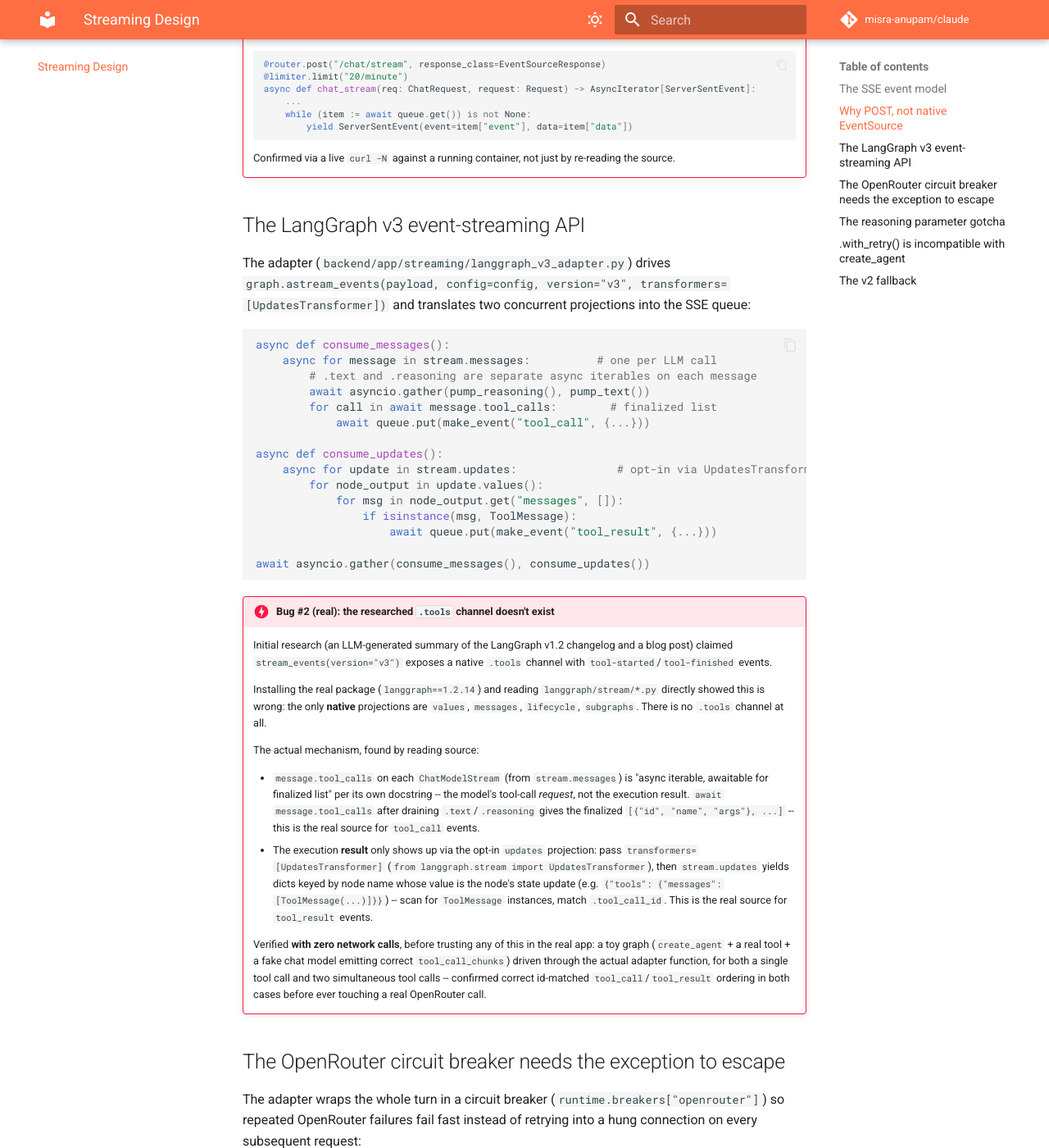
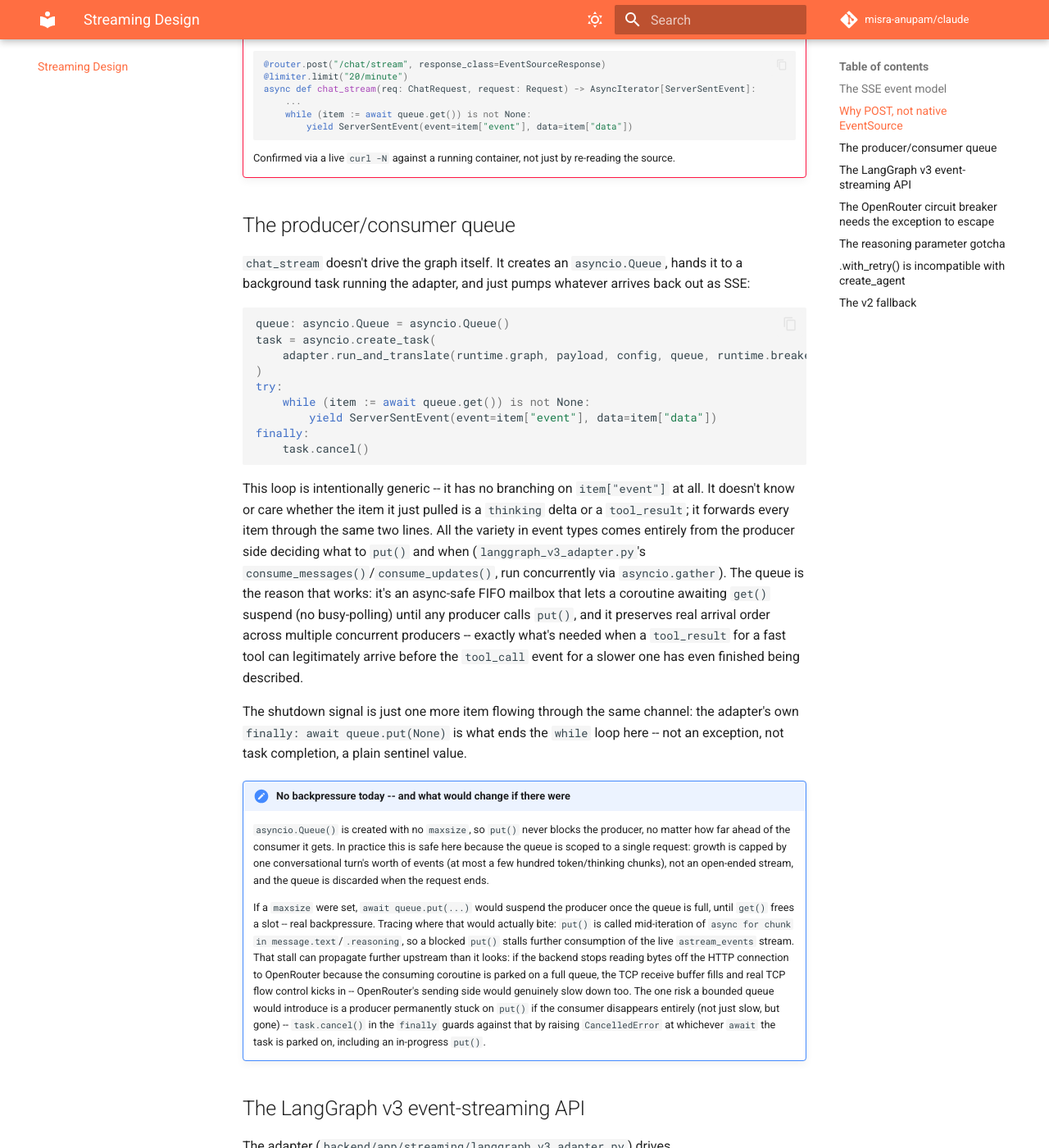
Before and after one commit to misra-anupam/claude, an MkDocs documentation site: the page built from docs/docs/streaming.md, in a window 1280 px wide and 1400 px high, scrolled down 1458 px. Shown: the whole window at 82% size. Built offline with MkDocs 1.6.1 and Material for MkDocs 9.7.7, drawn with Linux system fonts in a browser that asks for light colours; comment, search, counter and statistics services are not loaded; some of the changed text lies outside the part shown.

Commit message:
Document streaming queue and tool event split; add multi-worker TODO and CHECK notes
Co-Authored-By: Claude Sonnet 5.5 <noreply@anthropic.com>

````diff
--- a/docs/docs/streaming.md
+++ b/docs/docs/streaming.md
@@ -72,6 +72,65 @@ any HTTP method.
     Confirmed via a live `curl -N` against a running container, not just by
     re-reading the source.
 
+## The producer/consumer queue
+
+`chat_stream` doesn't drive the graph itself. It creates an `asyncio.Queue`,
+hands it to a background task running the adapter, and just pumps whatever
+arrives back out as SSE:
+
+```python
+queue: asyncio.Queue = asyncio.Queue()
+task = asyncio.create_task(
+    adapter.run_and_translate(runtime.graph, payload, config, queue, runtime.breakers["openrouter"])
+)
+try:
+    while (item := await queue.get()) is not None:
+        yield ServerSentEvent(event=item["event"], data=item["data"])
+finally:
+    task.cancel()
+```
+
+This loop is intentionally generic -- it has no branching on `item["event"]`
+at all. It doesn't know or care whether the item it just pulled is a
+`thinking` delta or a `tool_result`; it forwards every item through the same
+two lines. All the variety in event types comes entirely from the producer
+side deciding what to `put()` and when (`langgraph_v3_adapter.py`'s
+`consume_messages()`/`consume_updates()`, run concurrently via
+`asyncio.gather`). The queue is the reason that works: it's an async-safe
+FIFO mailbox that lets a coroutine awaiting `get()` suspend (no busy-polling)
+until any producer calls `put()`, and it preserves real arrival order across
+multiple concurrent producers -- exactly what's needed when a `tool_result`
+for a fast tool can legitimately arrive before the `tool_call` event for a
+slower one has even finished being described.
+
+The shutdown signal is just one more item flowing through the same channel:
+the adapter's own `finally: await queue.put(None)` is what ends the `while`
+loop here -- not an exception, not task completion, a plain sentinel value.
+
+!!! note "No backpressure today -- and what would change if there were"
+    `asyncio.Queue()` is created with no `maxsize`, so `put()` never blocks
+    the producer, no matter how far ahead of the consumer it gets. In
+    practice this is safe here because the queue is scoped to a single
+    request: growth is capped by one conversational turn's worth of events
+    (at most a few hundred token/thinking chunks), not an open-ended stream,
+    and the queue is discarded when the request ends.
+
+    If a `maxsize` were set, `await queue.put(...)` would suspend the
+    producer once the queue is full, until `get()` frees a slot -- real
+    backpressure. Tracing where that would actually bite: `put()` is called
+    mid-iteration of `async for chunk in message.text`/`.reasoning`, so a
+    blocked `put()` stalls further consumption of the live
+    `astream_events` stream. That stall can propagate further upstream than
+    it looks: if the backend stops reading bytes off the HTTP connection to
+    OpenRouter because the consuming coroutine is parked on a full queue,
+    the TCP receive buffer fills and real TCP flow control kicks in --
+    OpenRouter's sending side would genuinely slow down too. The one risk a
+    bounded queue would introduce is a producer permanently stuck on `put()`
+    if the consumer disappears entirely (not just slow, but gone) --
+    `task.cancel()` in the `finally` guards against that by raising
+    `CancelledError` at whichever `await` the task is parked on, including
+    an in-progress `put()`.
+
 ## The LangGraph v3 event-streaming API
 
 The adapter (`backend/app/streaming/langgraph_v3_adapter.py`) drives
@@ -95,6 +154,29 @@ async def consume_updates():
 
 await asyncio.gather(consume_messages(), consume_updates())
 ```
+
+These two functions read different native projections and cover opposite
+halves of a tool call -- the *request* vs. the *result*:
+
+| | `consume_messages()` | `consume_updates()` |
+|---|---|---|
+| Reads from | `stream.messages` -- native | `stream.updates` -- opt-in, only exists because `transformers=[UpdatesTransformer]` was passed to `astream_events` |
+| One item per | LLM call | graph node state change |
+| Produces | `thinking`, `token`, `tool_call` | `tool_result` |
+| Represents | what the model said and *decided to call* (`message.tool_calls` is explicitly documented as the request, not the execution result) | proof a tool *actually ran*, via `ToolMessage` instances scanned out of the node's state update, matched by `.tool_call_id` |
+
+Neither one alone is enough: `consume_messages` alone would never show that
+a tool finished (it only sees the model's side), and `consume_updates` alone
+would never show what was asked for, or produce any token/thinking text at
+all. They're run concurrently via `asyncio.gather`, not sequentially,
+because a `tool_call` event and its matching `tool_result` arrive on
+genuinely independent timelines -- when the model fires two tool calls in
+one turn, both `tool_call` events land together as soon as the model
+finalizes, while the two `tool_result` events trickle in separately and out
+of order as each tool actually completes (e.g. `calculator` instantly,
+`web_search` after real network latency). They're stitched back together
+downstream purely by `id`/`tool_call_id`, never by which function emitted
+them or in what order.
 
 !!! danger "Bug #2 (real): the researched `.tools` channel doesn't exist"
     Initial research (an LLM-generated summary of the LangGraph v1.2
--- a/docs/mkdocs.yml
+++ b/docs/mkdocs.yml
@@ -4,7 +4,7 @@ site_description: >-
   to a vanilla-JS frontend over SSE -- complete project documentation.
 repo_url: https://github.com/misra-anupam/claude
 repo_name: misra-anupam/claude
-edit_uri: edit/master/docs/
+edit_uri: edit/master/docs/docs/
 
 theme:
   name: material
````
Also changed, not shown: CHECK.md (added, +11 -0 lines), TODO.md (+15 -0 lines), docs/docs/getting-started.md (+1 -0 lines).
